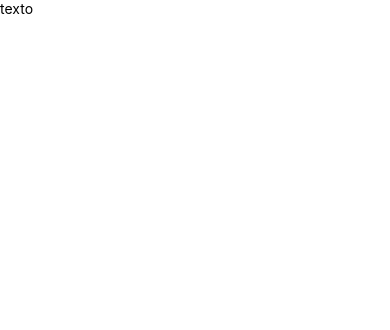
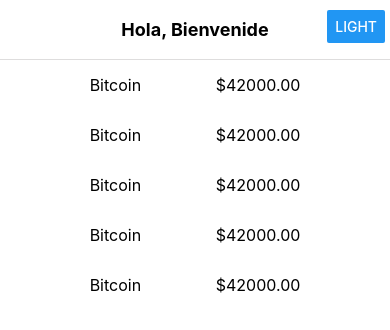
Before and after one commit to Jaramilion/CryptoWatcher, a React Native app: screen / in a window 390 px wide. Shown: the top 330 px of the page. Built offline with nearby package versions, Linux system fonts and the light colour scheme.

Commit message:
UI Components created
UI components for the project has been created, details below:

-CryptoItem: will render each crypto currency and their interactions.

-Header: Will render the header of the app.

Global variables created as well for further implementation in the project.

```diff
--- a/App.tsx
+++ b/App.tsx
@@ -1,19 +1,17 @@
 import React from 'react';
-import {
-  SafeAreaView,
-  ScrollView,
-  StatusBar,
-  StyleSheet,
-  Text,
-  View,
-} from 'react-native';
+import {SafeAreaView, StyleSheet} from 'react-native';
+import CryptoItem from './components/UI/CryptoItem';
+import Header from './components/UI/Header';
 
 const App = () => {
   return (
     <SafeAreaView style={styles.rootContainer}>
-      <View>
-        <Text>texto</Text>
-      </View>
+      <Header />
+      <CryptoItem name={'Bitcoin'} price={42000} />
+      <CryptoItem name={'Bitcoin'} price={42000} />
+      <CryptoItem name={'Bitcoin'} price={42000} />
+      <CryptoItem name={'Bitcoin'} price={42000} />
+      <CryptoItem name={'Bitcoin'} price={42000} />
     </SafeAreaView>
   );
 };
--- /dev/null
+++ b/components/UI/CryptoItem/CryptoItem.tsx
@@ -0,0 +1,30 @@
+import React from 'react';
+import {Text, View} from 'react-native';
+import {
+  MAIN_LIGHT_COLOR,
+  LIGHT_COLOR_TEXT,
+  DARK_COLOR_TEXT,
+  MAIN_DARK_COLOR,
+} from '../../../constants/Colors';
+import {CryptoItemStyles} from './CryptoItemStyles';
+import {CryptoItemTypes} from './CryptoItemTypes';
+
+const CryptoItem = (props: CryptoItemTypes) => {
+  const {name, price} = props;
+  return (
+    <View
+      style={[
+        CryptoItemStyles.mainContainer,
+        {backgroundColor: MAIN_LIGHT_COLOR},
+      ]}>
+      <Text style={[CryptoItemStyles.itemText, {color: LIGHT_COLOR_TEXT}]}>
+        {name}
+      </Text>
+      <Text style={[CryptoItemStyles.itemText, {color: LIGHT_COLOR_TEXT}]}>
+        ${price.toFixed(2)}
+      </Text>
+    </View>
+  );
+};
+
+export default CryptoItem;
--- /dev/null
+++ b/components/UI/CryptoItem/CryptoItemStyles.tsx
@@ -0,0 +1,13 @@
+import {StyleSheet} from 'react-native';
+
+export const CryptoItemStyles = StyleSheet.create({
+  mainContainer: {
+    padding: 15,
+    alignItems: 'center',
+    flexDirection: 'row',
+    justifyContent: 'space-evenly',
+  },
+  itemText: {
+    fontSize: 16,
+  },
+});
--- /dev/null
+++ b/components/UI/CryptoItem/CryptoItemTypes.tsx
@@ -0,0 +1,4 @@
+export interface CryptoItemTypes {
+  name: string;
+  price: number;
+}
--- /dev/null
+++ b/components/UI/CryptoItem/index.tsx
@@ -0,0 +1,3 @@
+import CryptoItem from './CryptoItem';
+
+export default CryptoItem;
--- /dev/null
+++ b/components/UI/Header/Header.tsx
@@ -0,0 +1,30 @@
+import React from 'react';
+import {Button, Text, View} from 'react-native';
+import {
+  MAIN_LIGHT_COLOR,
+  MAIN_DARK_COLOR,
+  LIGHT_COLOR_TEXT,
+  DARK_COLOR_TEXT,
+} from '../../../constants/Colors';
+import {HeaderStyles} from './HeaderStyles';
+import {HeaderTypes} from './HeaderTypes';
+
+const Header = (props: HeaderTypes) => {
+  const {title} = props;
+  return (
+    <View
+      style={[
+        HeaderStyles.headerContainer,
+        {backgroundColor: MAIN_LIGHT_COLOR},
+      ]}>
+      <Text style={[HeaderStyles.headerText, {color: LIGHT_COLOR_TEXT}]}>
+        {title || 'Hola, Bienvenide'}
+      </Text>
+      <View style={HeaderStyles.btnMode}>
+        <Button title={'Light'} />
+      </View>
+    </View>
+  );
+};
+
+export default Header;
--- /dev/null
+++ b/components/UI/Header/HeaderStyles.tsx
@@ -0,0 +1,21 @@
+import {StyleSheet} from 'react-native';
+
+export const HeaderStyles = StyleSheet.create({
+  headerContainer: {
+    height: 60,
+    width: '100%',
+    borderBottomColor: '#DEDDDD',
+    borderBottomWidth: 1,
+    justifyContent: 'center',
+    alignItems: 'center',
+  },
+  headerText: {
+    fontSize: 18,
+    fontWeight: 'bold',
+  },
+  btnMode: {
+    position: 'absolute',
+    top: 10,
+    right: 5,
+  },
+});
--- /dev/null
+++ b/components/UI/Header/HeaderTypes.tsx
@@ -0,0 +1,3 @@
+export interface HeaderTypes {
+  title?: string;
+}
--- /dev/null
+++ b/components/UI/Header/index.tsx
@@ -0,0 +1,3 @@
+import Header from './Header';
+
+export default Header;
--- /dev/null
+++ b/constants/Colors.js
@@ -0,0 +1,6 @@
+export const MAIN_LIGHT_COLOR = '#fff';
+export const MAIN_DARK_COLOR = '#EDF8F5';
+export const LIGHT_COLOR_TEXT = '#000';
+export const DARK_COLOR_TEXT = '#DEDDDD';
+export const INCREMENT_COLOR_TEXT = '#4BB543';
+export const DECREMENT_COLOR_TEXT = '#cc0000';
```
